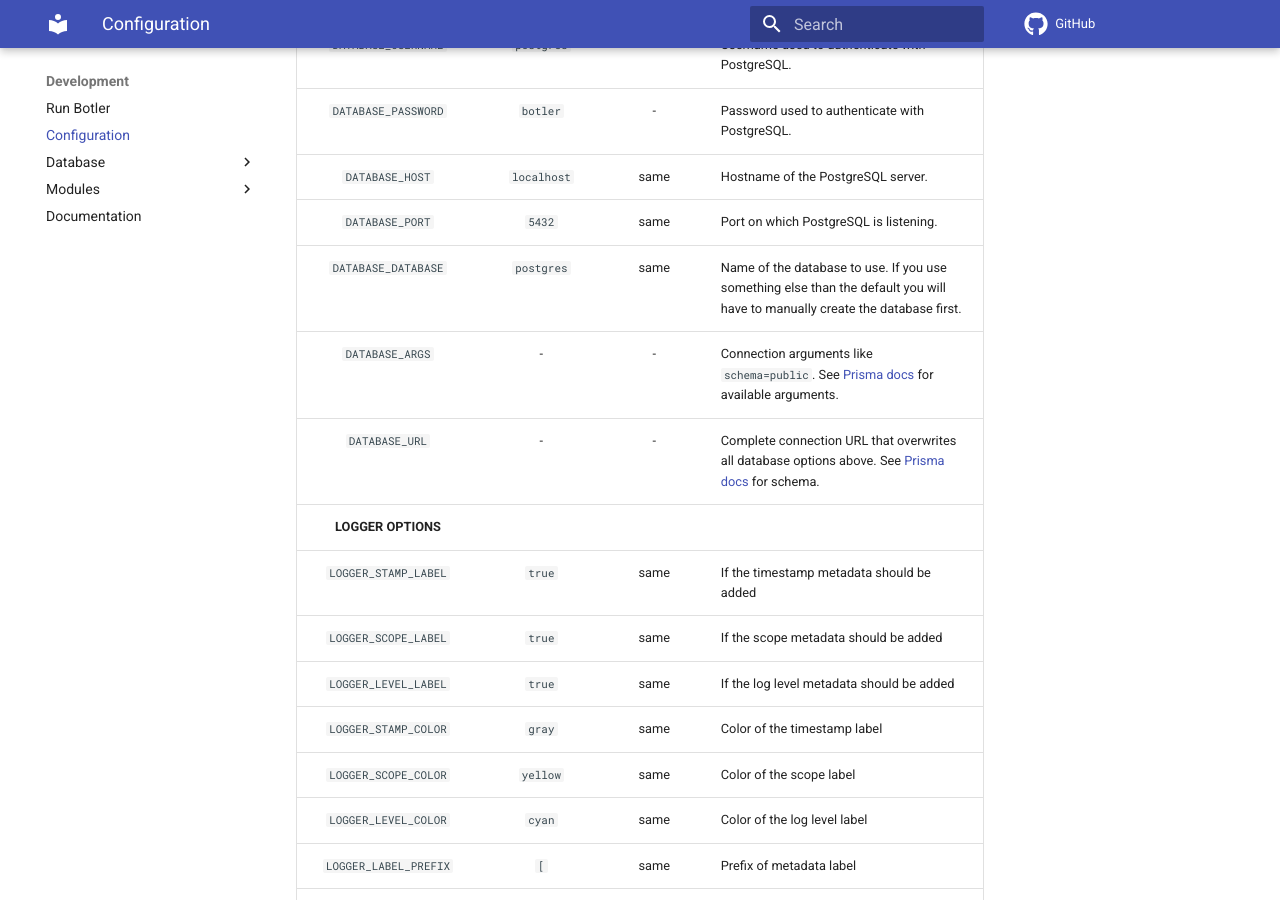
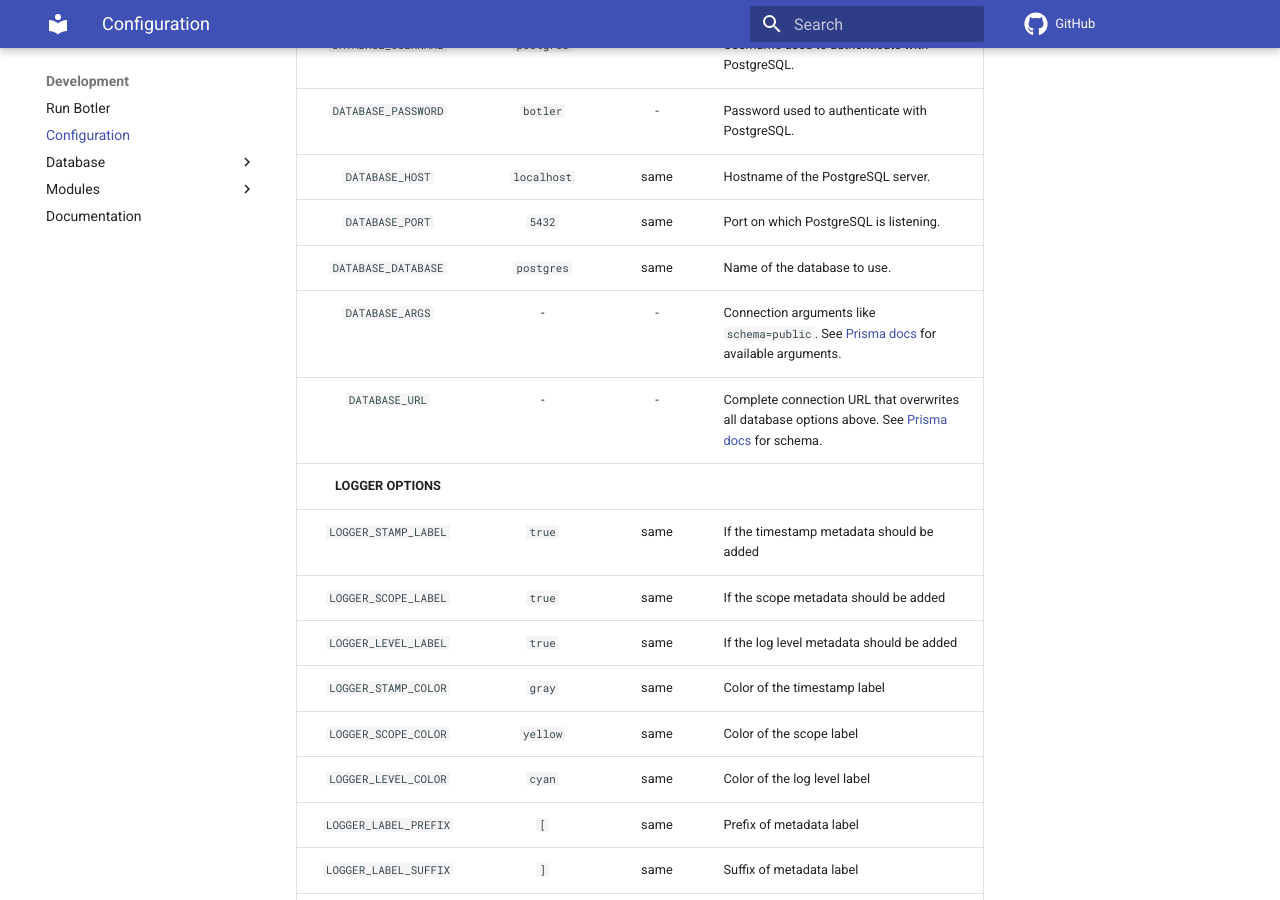
Before and after one commit to Botler-Dev/Botler, an MkDocs documentation site: the page built from docs/Development/Configuration.md, in a window 1280 px wide and 900 px high, scrolled down 445 px. Built offline with MkDocs 1.6.1 and Material for MkDocs 9.7.7, drawn with Linux system fonts in a browser that asks for light colours; comment, search, counter and statistics services are not loaded.

```diff
--- a/docs/Development/Configuration.md
+++ b/docs/Development/Configuration.md
@@ -11,7 +11,7 @@ Botler can be configured via the environment variables below.
 |         `DATABASE_PASSWORD`         |         `botler`          |      -       | Password used to authenticate with PostgreSQL.                                                                                                                                       |
 |           `DATABASE_HOST`           |        `localhost`        |     same     | Hostname of the PostgreSQL server.                                                                                                                                                   |
 |           `DATABASE_PORT`           |          `5432`           |     same     | Port on which PostgreSQL is listening.                                                                                                                                               |
-|         `DATABASE_DATABASE`         |        `postgres`         |     same     | Name of the database to use. If you use something else than the default you will have to manually create the database first.                                                         |
+|         `DATABASE_DATABASE`         |        `postgres`         |     same     | Name of the database to use.                                                                                                                                                         |
 |           `DATABASE_ARGS`           |             -             |      -       | Connection arguments like `schema=public`. See [Prisma docs](https://www.prisma.io/docs/concepts/database-connectors/postgresql#arguments) for available arguments.                  |
 |           `DATABASE_URL`            |             -             |      -       | Complete connection URL that overwrites all database options above. See [Prisma docs](https://www.prisma.io/docs/concepts/database-connectors/postgresql#connection-url) for schema. |
 |         **LOGGER OPTIONS**          |
```
Also changed, not shown: 2 other files.
